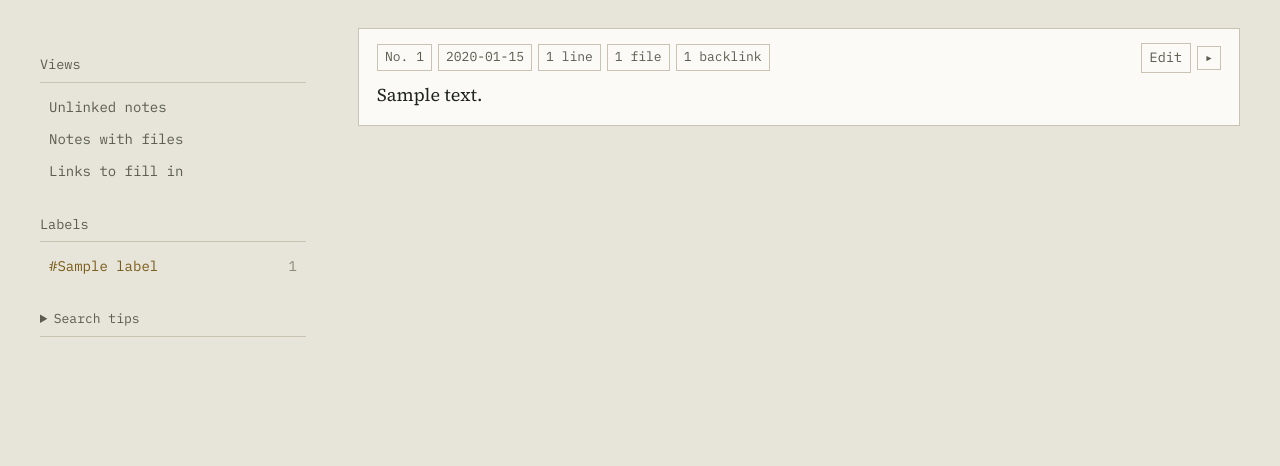
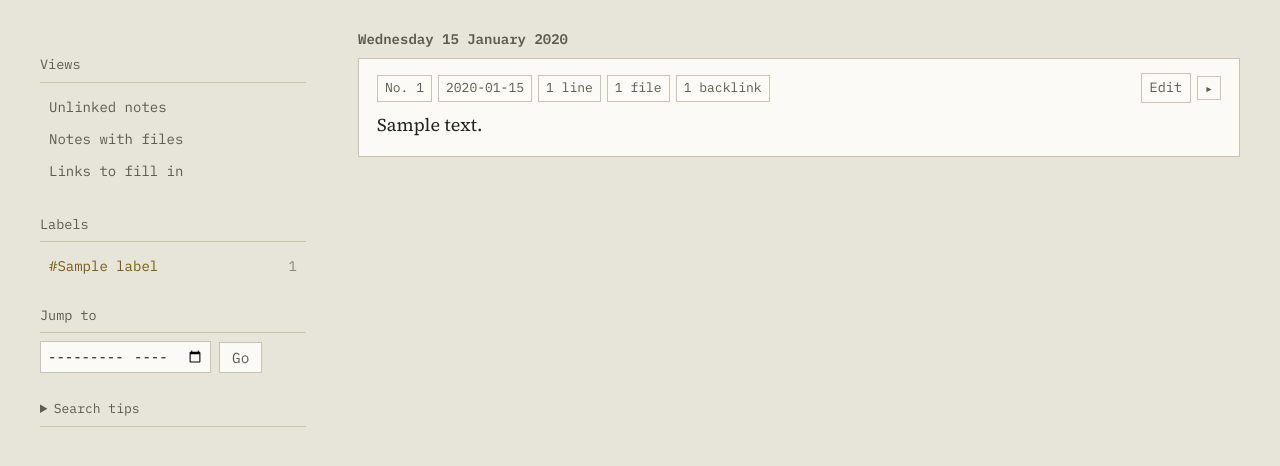
Before and after one commit to dafioram/ResearchNotes, a Flask app: page / in a window 1280 px wide. Shown: the part 73-539 px from the top of the page. Run offline with Flask 3, Linux system fonts and the light colour scheme; tables that the repository leaves empty hold one stand-in row (values such as "Sample post").

Commit message:
Feed: day headings and jump to a month
Cards in date order (the feed, and lists filtered by labels, filters or
dates) sit under day headings -- Today, Yesterday, Monday 5 October --
repeated when a page break cuts a day. Ranked word searches have none.

A sidebar month field opens the list where that month starts
(/?month=2025-03 -> /?page=N#d-2025-03-31), keeping the search; empty
months land on the next older day. db.date_position counts in SQL
(3-9 ms at ten years). search.period() gives a period's start and end.

Co-Authored-By: Claude Opus 5.5 <noreply@anthropic.com>
Claude-Session: https://claude.ai/code/session_015QvVQRi9YkWSMa1r2zSQax

```diff
--- a/app/db.py
+++ b/app/db.py
@@ -324,6 +324,21 @@ def lookup_notes(text: str, exclude: int | None = None, limit: int = LOOKUP_SIZE
             return all(any(t.startswith(w) for t in title_words) for w in words)
         found.sort(key=lambda item: not in_title(item))  # stable: rank kept within each group
     return found[:limit]
+
+
+def date_position(q, before: str) -> tuple[int, str | None]:
+    """For notes matching a search.Query in feed order (newest first): how
+    many are dated `before` or later, and the date of the newest one dated
+    earlier -- i.e. where in the list the notes before `before` start, and
+    which day that is (None if there are none). For jumping to a month."""
+    from_where, params, _, _, count_from = _search_parts(q)
+    db = get_db()
+    newer = db.execute(f"SELECT COUNT(*) {count_from} AND n.sort_date >= ?", params + [before]).fetchone()[0]
+    row = db.execute(
+        f"SELECT n.sort_date {from_where} AND n.sort_date < ? ORDER BY n.sort_date DESC LIMIT 1",
+        params + [before],
+    ).fetchone()
+    return newer, (row[0] if row else None)
 
 
 def search_notes(raw: str):
--- a/app/routes.py
+++ b/app/routes.py
@@ -171,9 +171,13 @@ def feed():
         # /?label=x links from before labels moved into the search box.
         return redirect(url_for("notes.feed", q=search.toggle(raw, "#" + legacy_label.lower())))
     query = search.parse(raw)
+    size = current_app.config["PAGE_SIZE"]
+
+    month = request.args.get("month")
+    if month is not None and query.in_date_order:
+        return _jump_to(raw, query, month, size)
 
     page = _requested_page()
-    size = current_app.config["PAGE_SIZE"]
     notes, total = db.search_page(query, size, (page - 1) * size)
 
     pager = _pager("notes.feed", page, total, q=raw or None)
@@ -197,9 +201,12 @@ def feed():
         {"label": label, "hint": hint, "url": toggle_url(token), "active": search.has_token(raw, token)}
         for token, label, hint in VIEWS
     ]
+    cards = _card_items(notes, db.search_snippets(query, [n["id"] for n in notes]))
     return render_template(
         "feed.html",
-        notes=_card_items(notes, db.search_snippets(query, [n["id"] for n in notes])),
+        notes=cards,
+        # newest first: grouped under day headings, and a month to jump to
+        days=_by_day(cards) if query.in_date_order else None,
         labels=labels,
         views=views,
         query=raw,
@@ -208,6 +215,46 @@ def feed():
         # a just-created note to scroll to and briefly highlight (feed.js)
         focus=request.args.get("focus", type=int),
     )
+
+
+def _jump_to(raw, query, month, size):
+    """Open the list at a month (or year): the page where its notes start,
+    at that day's heading -- or, if it has none, where the older notes
+    start. Keeps the search."""
+    bounds = search.period(month)
+    if bounds is None:
+        flash(f"Couldn’t read the month “{month}”; use YYYY-MM.")
+        return redirect(url_for("notes.feed", q=raw or None))
+    newer, day = db.date_position(query, bounds[1])
+    if day is None:  # nothing that old: the end of the list
+        last = max(1, math.ceil(newer / size))
+        return redirect(url_for("notes.feed", q=raw or None, page=last if last > 1 else None))
+    page = newer // size + 1
+    return redirect(url_for("notes.feed", q=raw or None, page=page if page > 1 else None) + f"#d-{day}")
+
+
+def day_heading(iso_date: str, today=None) -> str:
+    """'Today', 'Yesterday', 'Monday 5 October' (this year) or
+    'Monday 5 October 2025' for a YYYY-MM-DD date."""
+    today = today or datetime.now().date()
+    day = datetime.strptime(iso_date, "%Y-%m-%d").date()
+    if day == today:
+        return "Today"
+    if day == today - timedelta(days=1):
+        return "Yesterday"
+    label = f"{day:%A} {day.day} {day:%B}"  # no %-d: not on Windows
+    return label if day.year == today.year else f"{label} {day.year}"
+
+
+def _by_day(cards) -> list[dict]:
+    """Cards (already newest first) grouped by sort date, each group with
+    its heading. A day cut by a page break gets a heading on both pages."""
+    days: list[dict] = []
+    for card in cards:
+        if not days or days[-1]["date"] != card["sort_date"]:
+            days.append({"date": card["sort_date"], "heading": day_heading(card["sort_date"]), "notes": []})
+        days[-1]["notes"].append(card)
+    return days
 
 
 @bp.route("/random")
--- a/app/search.py
+++ b/app/search.py
@@ -26,7 +26,7 @@ from __future__ import annotations
 
 import re
 from dataclasses import dataclass, field
-from datetime import date
+from datetime import date, timedelta
 
 _TOKEN_RE = re.compile(r'(-?)"([^"]*)"?|(\S+)')
 _LABEL_RE = re.compile(r"#([^\W\d_](?:[\w.-]*[^\W_])?)")  # the label rule, spec §6.1
@@ -55,6 +55,12 @@ class Query:
                     or self.unlinked or self.has_file or self.has_later or self.after or self.before)
 
     @property
+    def in_date_order(self) -> bool:
+        """Whether results come newest first (nothing to rank by), so the
+        feed can show day headings and jump to a month."""
+        return not self.words and not self.number
+
+    @property
     def only_label(self) -> str | None:
         """The label, when the query is nothing but one #label (which the
         feed has a quicker way to list, db.list_notes_page)."""
@@ -71,16 +77,29 @@ def _phrase(text: str, prefix: bool = False) -> str | None:
     return '"' + text.replace('"', '""') + '"' + ("*" if prefix else "")
 
 
-def _period_start(text: str) -> str | None:
-    """'2025' / '2025-03' / '2025-03-14' -> the first day of that period."""
-    m = _DATE_RE.fullmatch(text)
+def period(text: str) -> tuple[str, str] | None:
+    """'2025' / '2025-03' / '2025-03-14' -> (the first day of that period,
+    the first day after it), or None if it isn't a real date."""
+    m = _DATE_RE.fullmatch(text.strip())
     if not m:
         return None
     year, month, day = int(m[1]), int(m[2] or 1), int(m[3] or 1)
     try:
-        return date(year, month, day).isoformat()
-    except ValueError:
+        start = date(year, month, day)
+        if m[3]:
+            end = start + timedelta(days=1)
+        elif m[2]:
+            end = date(year + month // 12, month % 12 + 1, 1)
+        else:
+            end = date(year + 1, 1, 1)
+    except (ValueError, OverflowError):
         return None
+    return start.isoformat(), end.isoformat()
+
+
+def _period_start(text: str) -> str | None:
+    bounds = period(text)
+    return bounds[0] if bounds else None
 
 
 def parse(raw: str) -> Query:
--- a/app/static/style.css
+++ b/app/static/style.css
@@ -308,6 +308,30 @@ a:hover { color: var(--ink); }
 }
 
 .note-list { border-top: 1px solid var(--rule); margin-bottom: 30px; }
+
+/* Day headings over the feed's cards (spec §4); a day's cards sit close
+   under it, and the next day's heading leaves a gap. */
+.feed-day {
+  font-family: var(--mono);
+  font-size: 14px;
+  font-weight: 600;
+  color: var(--ink-soft);
+  margin: 0 0 8px;
+  scroll-margin-top: 16px;
+}
+.feed-day + .note-list { margin-bottom: 26px; }
+
+.jump-form { display: flex; flex-wrap: wrap; align-items: center; gap: 8px; margin: 22px 0 6px; }
+.jump-form .sidebar-heading { flex-basis: 100%; margin: 0; }
+.jump-form input[type="month"] {
+  font-family: var(--mono);
+  font-size: 14px;
+  padding: 5px 6px;
+  border: 1px solid var(--rule);
+  background: var(--card);
+  color: var(--ink);
+}
+.jump-form .btn-quiet { padding: 5px 12px; }
 
 .note-card:hover { background: #fff; }
 
--- a/app/templates/feed.html
+++ b/app/templates/feed.html
@@ -26,6 +26,15 @@
       </a>
     {% endfor %}
   </nav>
+  {% endif %}
+
+  {% if days %}
+  <form class="jump-form" method="get" action="{{ url_for('notes.feed') }}">
+    <label class="sidebar-heading" for="jump-month">Jump to</label>
+    {% if query %}<input type="hidden" name="q" value="{{ query }}">{% endif %}
+    <input type="month" id="jump-month" name="month" placeholder="YYYY-MM" required>
+    <button type="submit" class="btn-quiet">Go</button>
+  </form>
   {% endif %}
 
   <details class="search-tips">
@@ -57,7 +66,14 @@
   {% endif %}
 
   {% if notes %}
-    {{ note_card_list(notes) }}
+    {% if days %}
+      {% for d in days %}
+        <h2 class="feed-day" id="d-{{ d['date'] }}">{{ d['heading'] }}</h2>
+        {{ note_card_list(d['notes']) }}
+      {% endfor %}
+    {% else %}
+      {{ note_card_list(notes) }}
+    {% endif %}
     {{ pagination(pager) }}
   {% else %}
     <div class="empty-state">
--- a/scripts/benchmark.py
+++ b/scripts/benchmark.py
@@ -158,6 +158,8 @@ def main() -> None:
         pages = [
             ("Feed, page 1", "get", "/", {}),
             ("Feed, page 10", "get", "/?page=10", {}),
+            ("Jump to a month (redirect)", "get", "/?month=2020-06", {}),
+            (f"Jump to a month, #{label}", "get", f"/?q=%23{label}&month=2020-06", {}),
             (f"Label filter (#{label})", "get", f"/?q=%23{label}", {}),
             ("Search: common word", "get", "/?q=model", {}),
             ("Search: common word, page 10", "get", "/?q=model&page=10", {}),
```
Also changed, not shown: spec.md (+16 -1 lines), tests/test_feed_days.py (added, +89 -0 lines), README.md.
